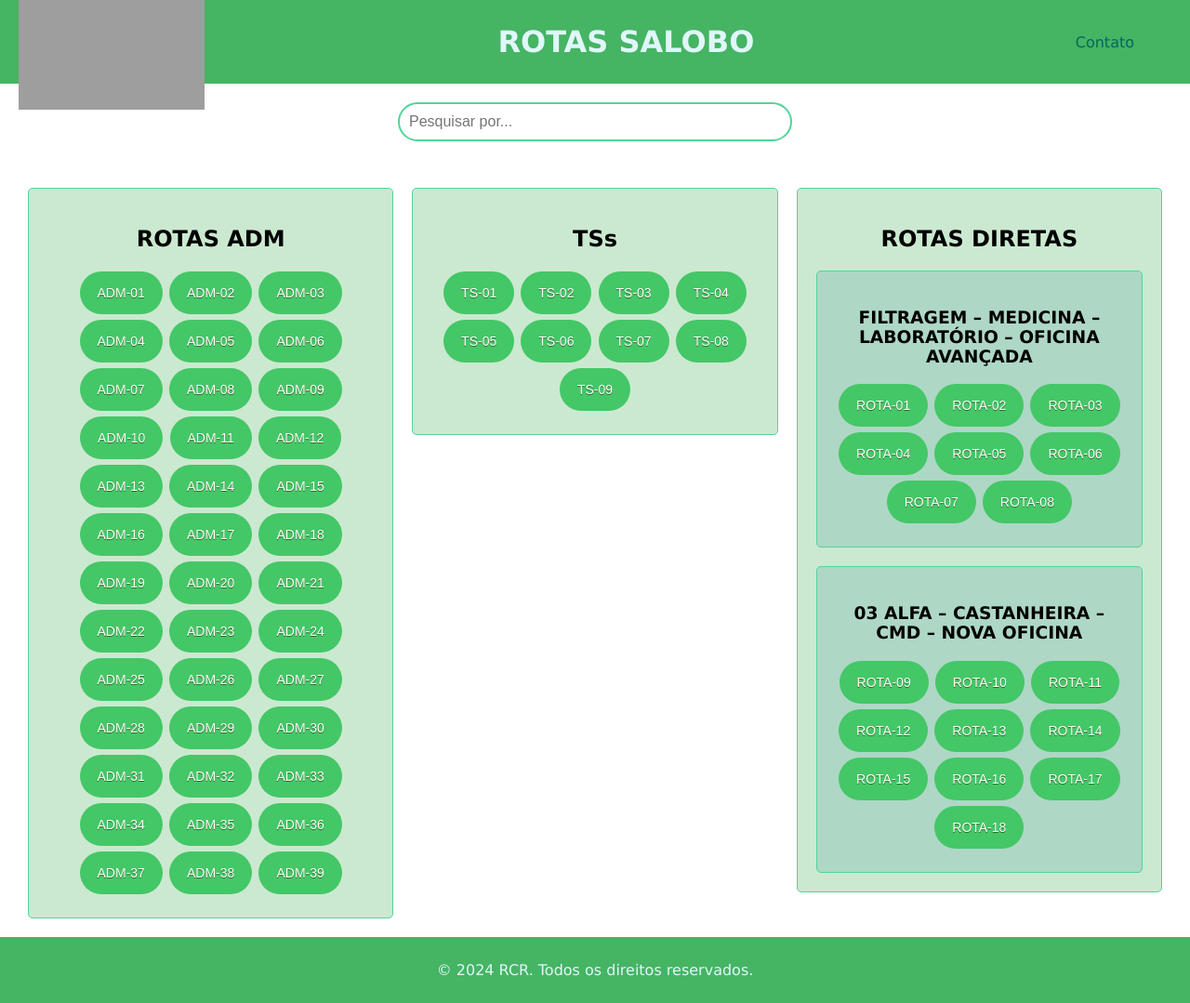
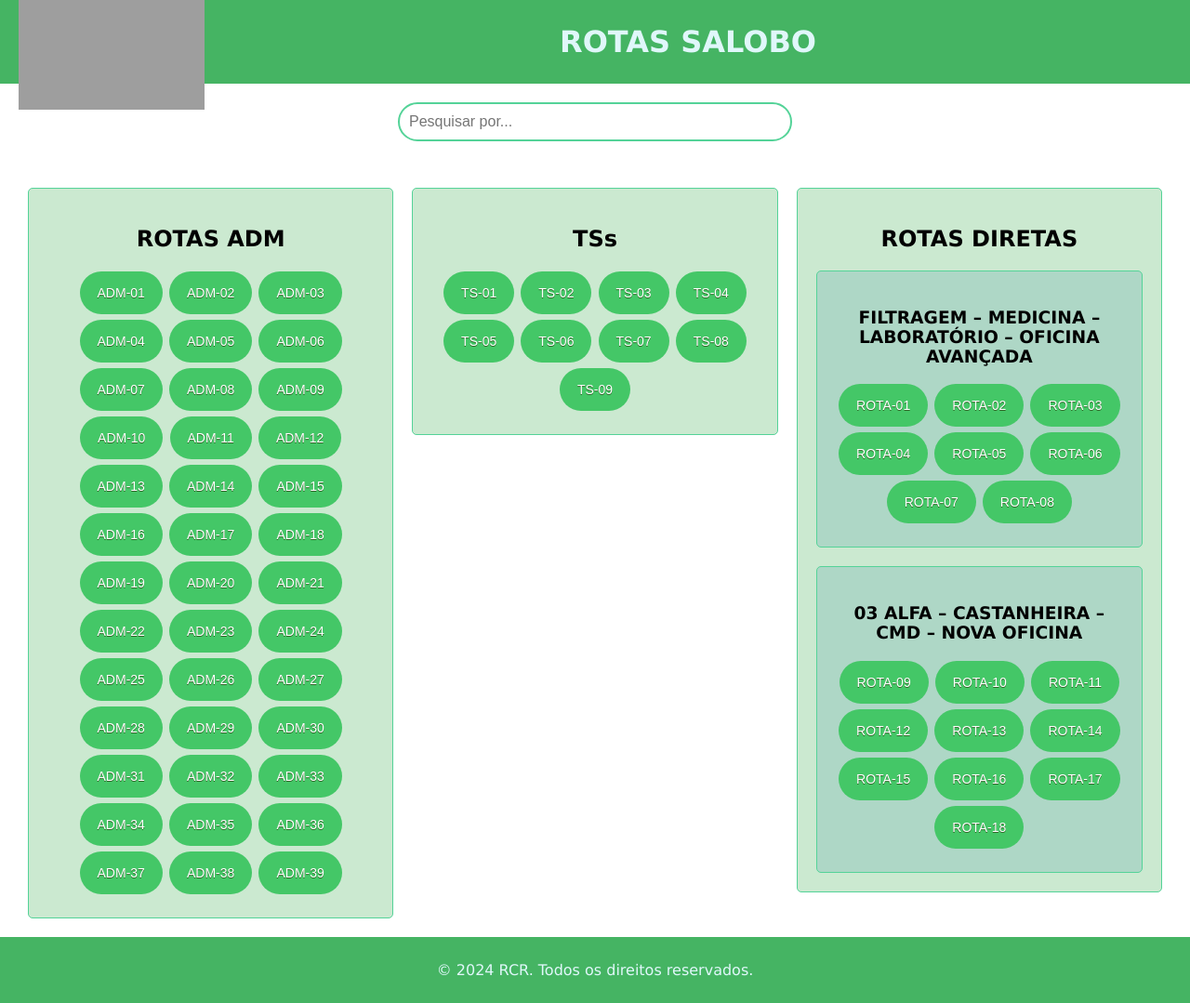
Before and after one commit to rcr-parvi/rotasparvi2.0, a PHP site: page /index.html in a window 1280 px wide. Shown: the whole page at 93% size. Run offline with PHP 8.4, Linux system fonts and the light colour scheme; grey boxes are pictures that could not be loaded.

Commit message:
Add files via upload

```diff
--- a/index.html
+++ b/index.html
@@ -12,17 +12,15 @@
             <img class="logo" src="logo-parvi.png" alt="Logo da Empresa">
         </div>
         <h1>ROTAS SALOBO</h1>
-        <nav>
-            <ul>
-                <li><a href="#">Contato</a></li>
-            </ul>
-        </nav>
     </header>
 
+
     <!-- Caixa de Pesquisa -->
-    <div class="search-box" style="text-align:center; margin: 20px;">
+    <div class="search-box" style="text-align:center ; margin: 20px;">
         <input type="text" id="search-input" placeholder="Pesquisar por..." style="padding: 10px; width: 80%; max-width: 400px;">
     </div>
+
+
 
     <main>
         <section id="rotas-adm">
--- a/styles.css
+++ b/styles.css
@@ -6,7 +6,7 @@ body {
     padding: 0;
     box-sizing: border-box;
     background-color: #ffffff;
-    display: flex;
+    display: auto;
     flex-direction: column;
     min-height: 100vh;
 }
@@ -26,8 +26,10 @@ header {
 }
 
 
+
 header h1 {
     flex-grow: 1;
+
 }
 
 header .logo-left img, header {
@@ -135,7 +137,8 @@ footer {
 }
 
 /* Media Queries */
-@media (max-width: 768px) {
+@media (max-width: 1000px) {
+
     nav ul li {
         display: block;
         margin-bottom: 10px;
@@ -162,11 +165,6 @@ footer {
      #rotas-diretas {
 
        margin-bottom: auto;
-    }
-
-    header .logo-left img, header {
-        height: 50px;
-        width: auto;
     }
 
 }
```
